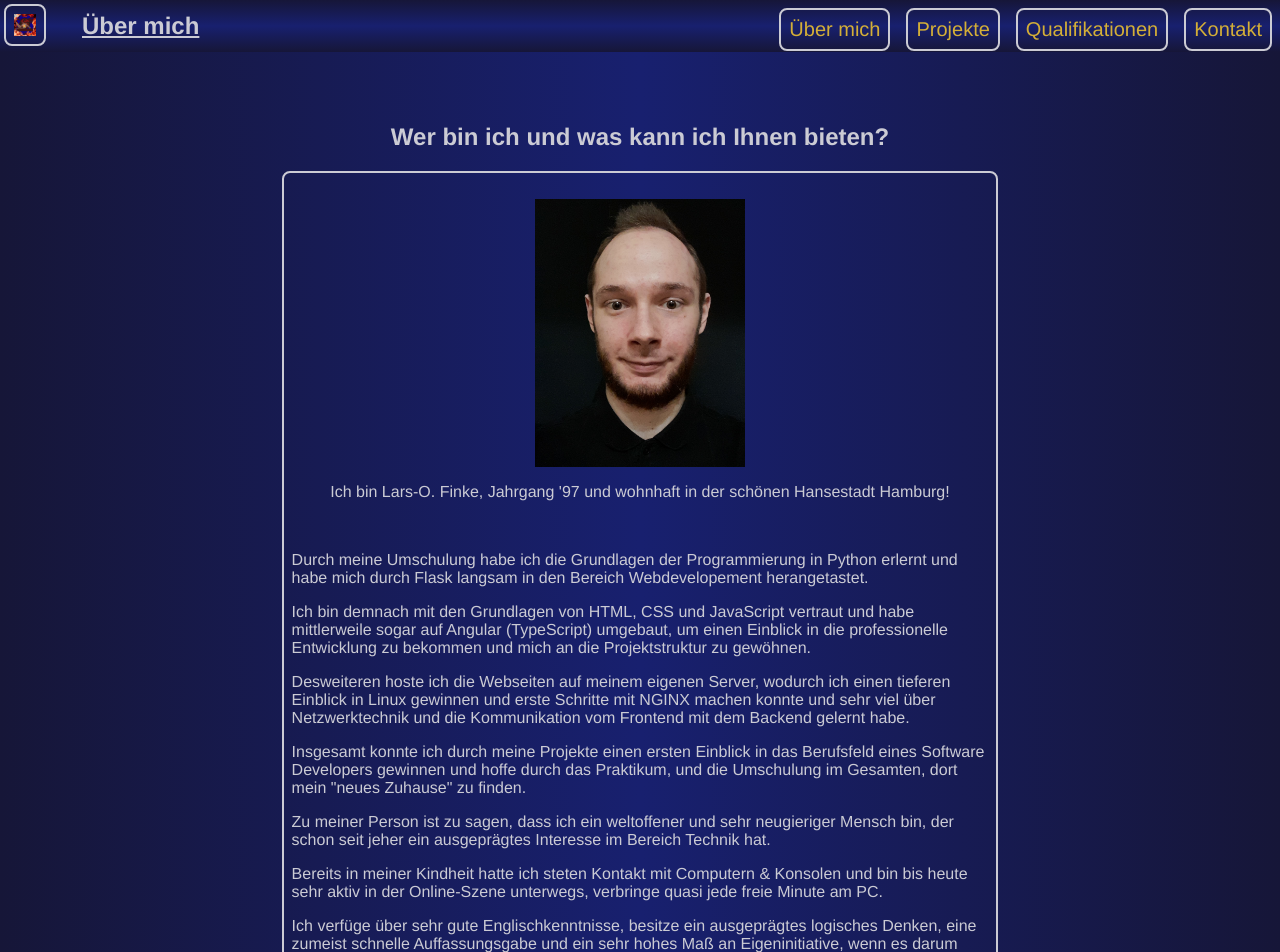
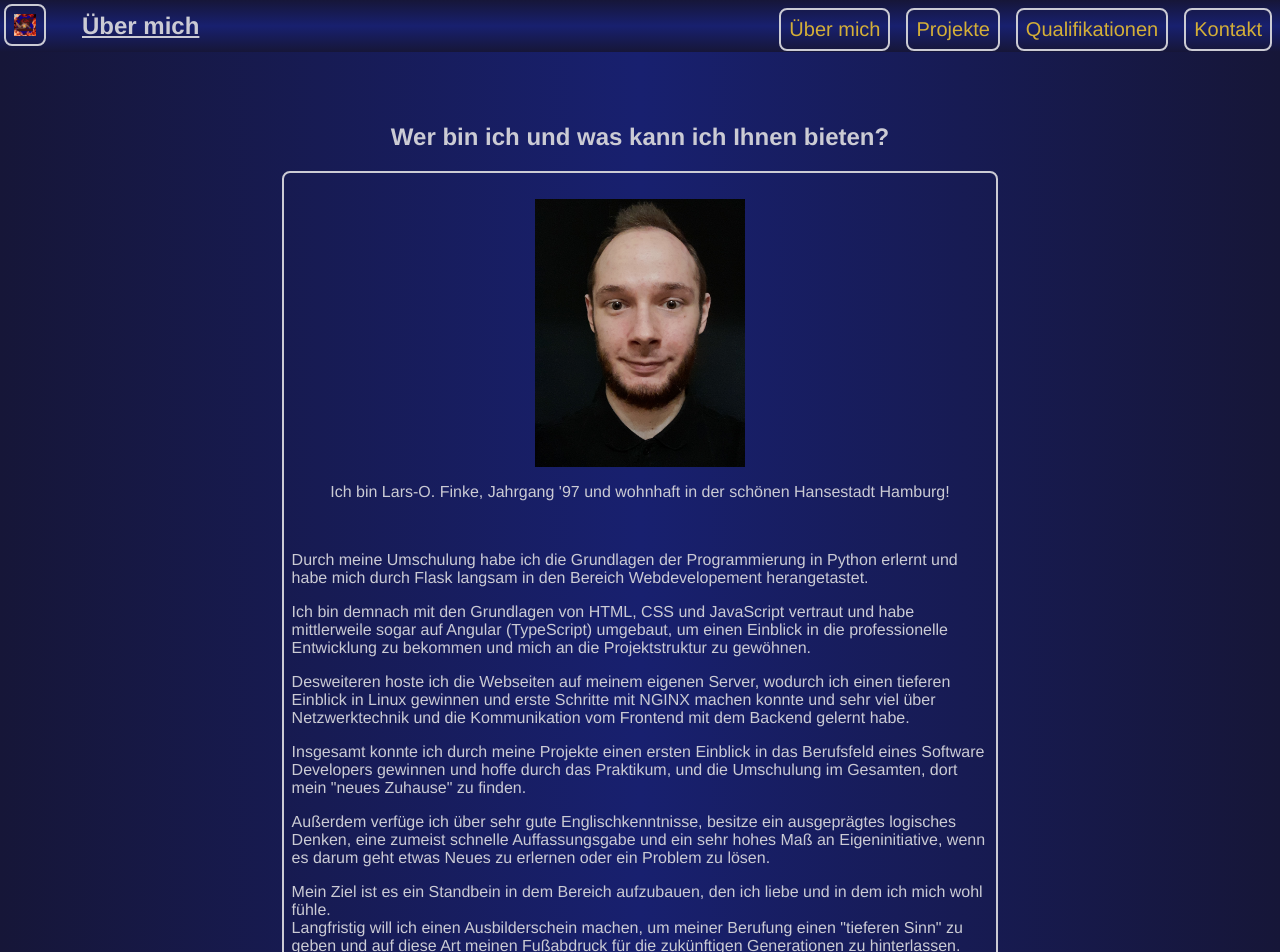
Before and after one commit to LarsOFinke/MyPortfolio, an Angular app in the folder frontend/: page / in a window 1280 px wide. Shown: the top 952 px of the page. Built offline with nearby package versions, Linux system fonts and the light colour scheme.

Commit message:
Removed unneccessary parts in the about-me-text

```diff
--- a/frontend/src/app/components/about-me-page/about-me-page.component.ts
+++ b/frontend/src/app/components/about-me-page/about-me-page.component.ts
@@ -34,19 +34,7 @@ export class AboutMePageComponent {
       </p>
 
       <p>
-        Zu meiner Person ist zu sagen, dass ich ein weltoffener und sehr
-        neugieriger Mensch bin, der schon seit jeher ein ausgeprägtes Interesse
-        im Bereich Technik hat.
-      </p>
-
-      <p>
-        Bereits in meiner Kindheit hatte ich steten Kontakt mit Computern &
-        Konsolen und bin bis heute sehr aktiv in der Online-Szene unterwegs,
-        verbringe quasi jede freie Minute am PC.
-      </p>
-
-      <p>
-        Ich verfüge über sehr gute Englischkenntnisse, besitze ein ausgeprägtes
+        Außerdem verfüge ich über sehr gute Englischkenntnisse, besitze ein ausgeprägtes
         logisches Denken, eine zumeist schnelle Auffassungsgabe und ein sehr
         hohes Maß an Eigeninitiative, wenn es darum geht etwas Neues zu erlernen
         oder ein Problem zu lösen.
```
